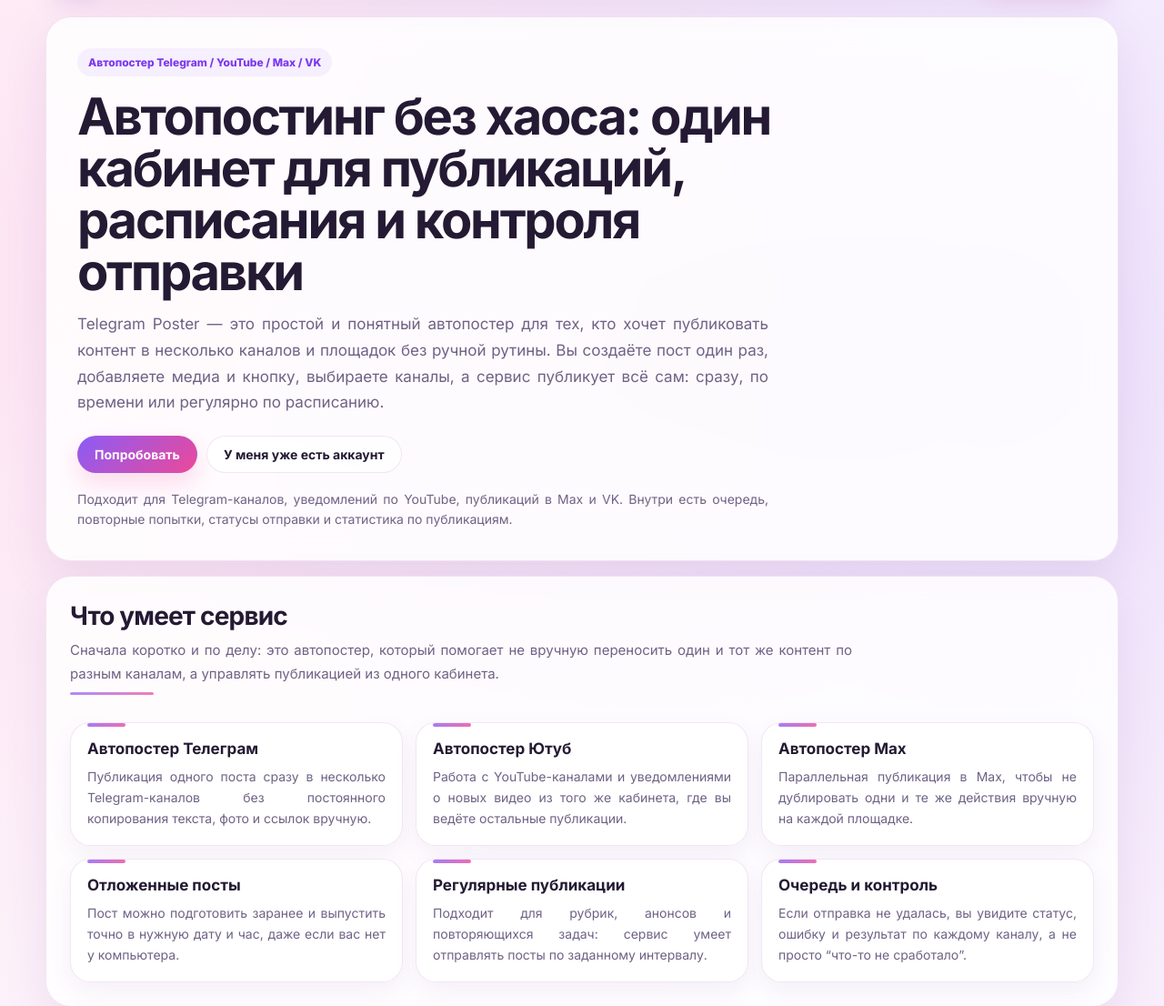
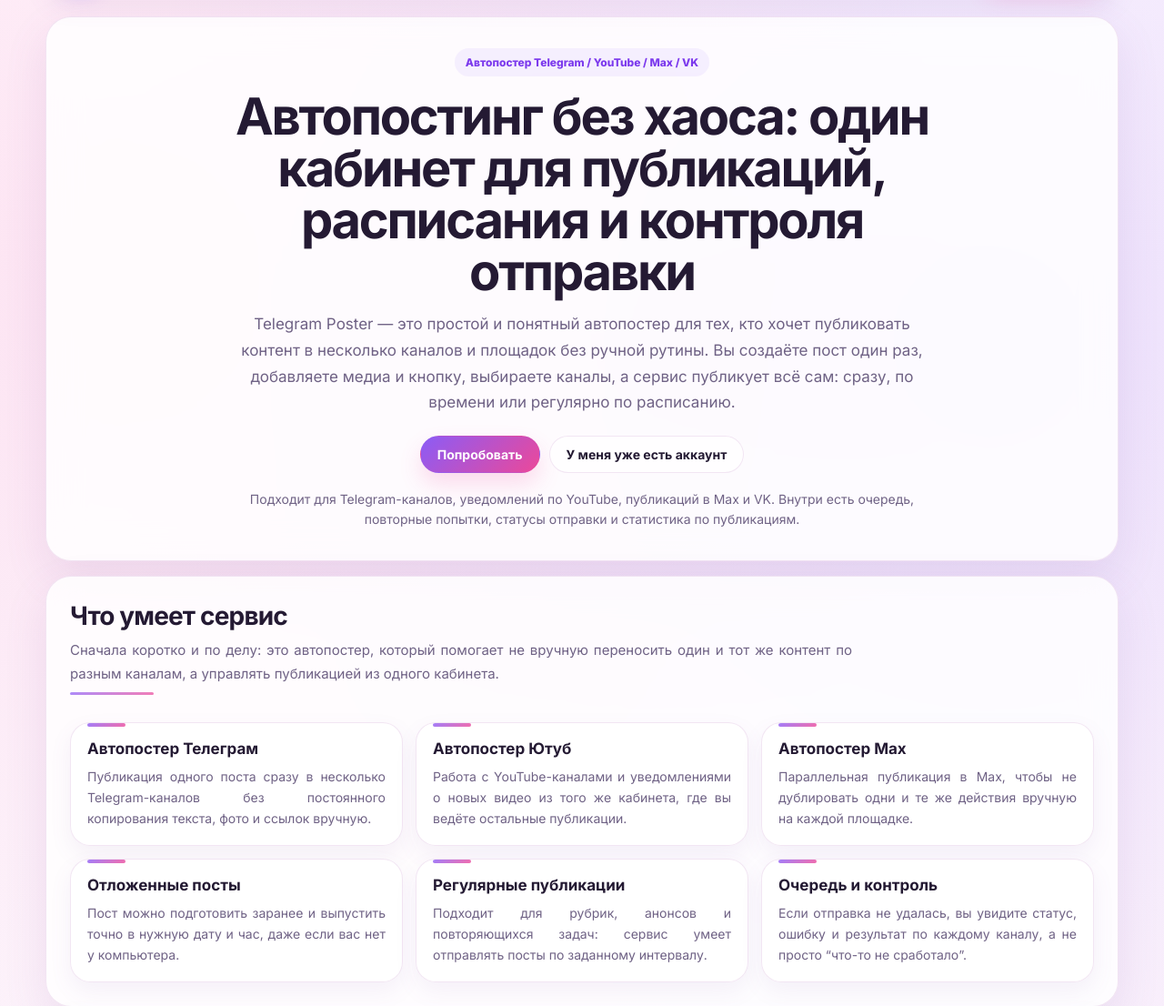
Before and after one commit to kavunewg/Telegram-Poster, a FastAPI app: page / in a window 1280 px wide. Shown: the part 89-1195 px from the top of the page at 91% size. Run offline with FastAPI, Linux system fonts and the light colour scheme.

Commit message:
style: center align hero section on index

```diff
--- a/templates/index.html
+++ b/templates/index.html
@@ -145,6 +145,10 @@
         .hero {
             margin-top: 18px;
             padding: 34px;
+            text-align: center;
+            display: flex;
+            flex-direction: column;
+            align-items: center;
         }
 
         .eyebrow {
@@ -158,6 +162,8 @@
             font-size: 12px;
             font-weight: 800;
             margin-bottom: 16px;
+            margin-left: auto;
+            margin-right: auto;
         }
 
         h1 {
@@ -166,6 +172,8 @@
             letter-spacing: -0.04em;
             margin-bottom: 14px;
             max-width: 860px;
+            margin-left: auto;
+            margin-right: auto;
         }
 
         .hero-text {
@@ -173,12 +181,15 @@
             font-size: 17px;
             line-height: 1.68;
             max-width: 760px;
-            text-align: justify;
+            text-align: center;
             text-wrap: pretty;
+            margin-left: auto;
+            margin-right: auto;
         }
 
         .hero-actions {
             margin-top: 22px;
+            justify-content: center;
         }
 
         .hero-note {
@@ -187,8 +198,10 @@
             font-size: 14px;
             line-height: 1.6;
             max-width: 760px;
-            text-align: justify;
+            text-align: center;
             text-wrap: pretty;
+            margin-left: auto;
+            margin-right: auto;
         }
 
         .section {
```
